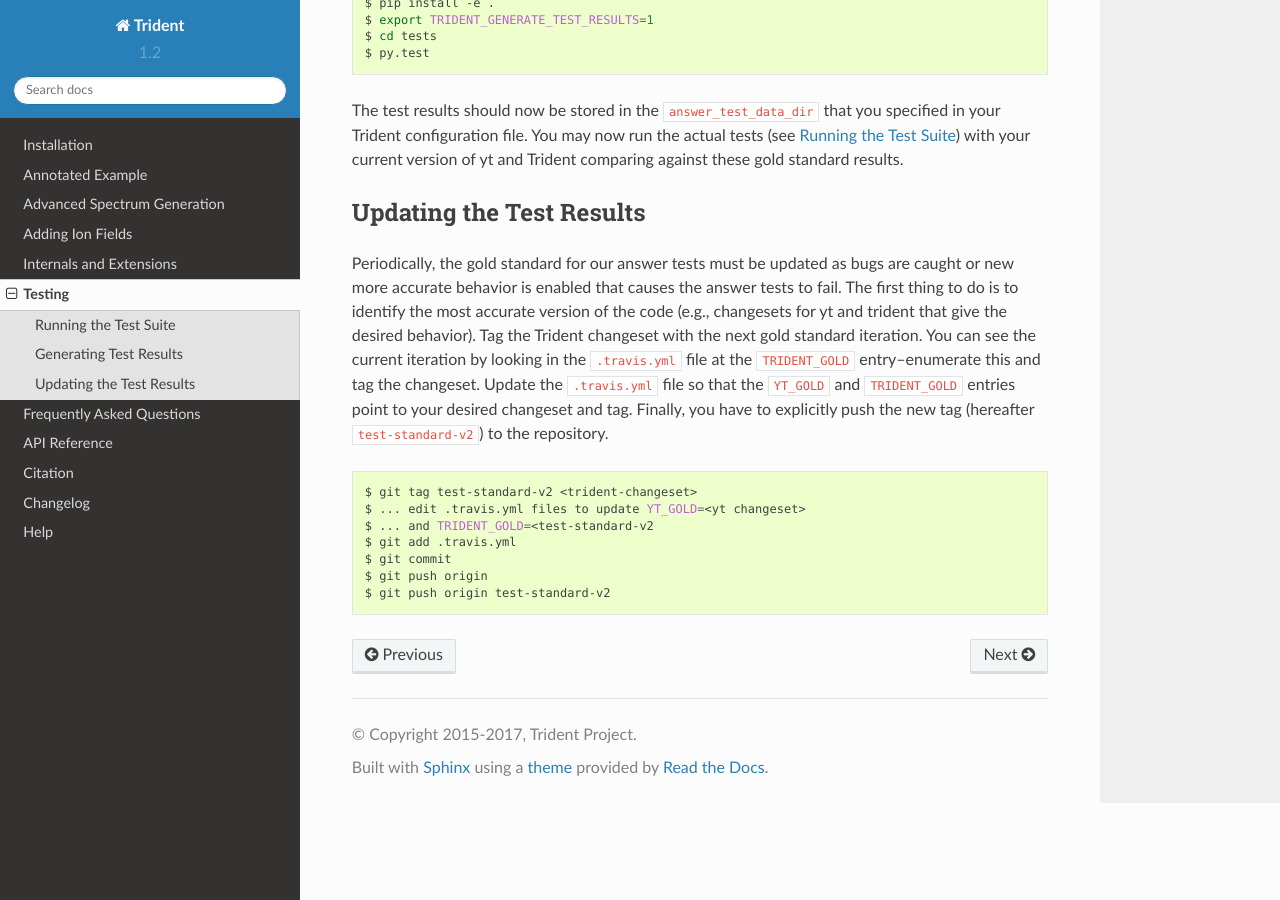
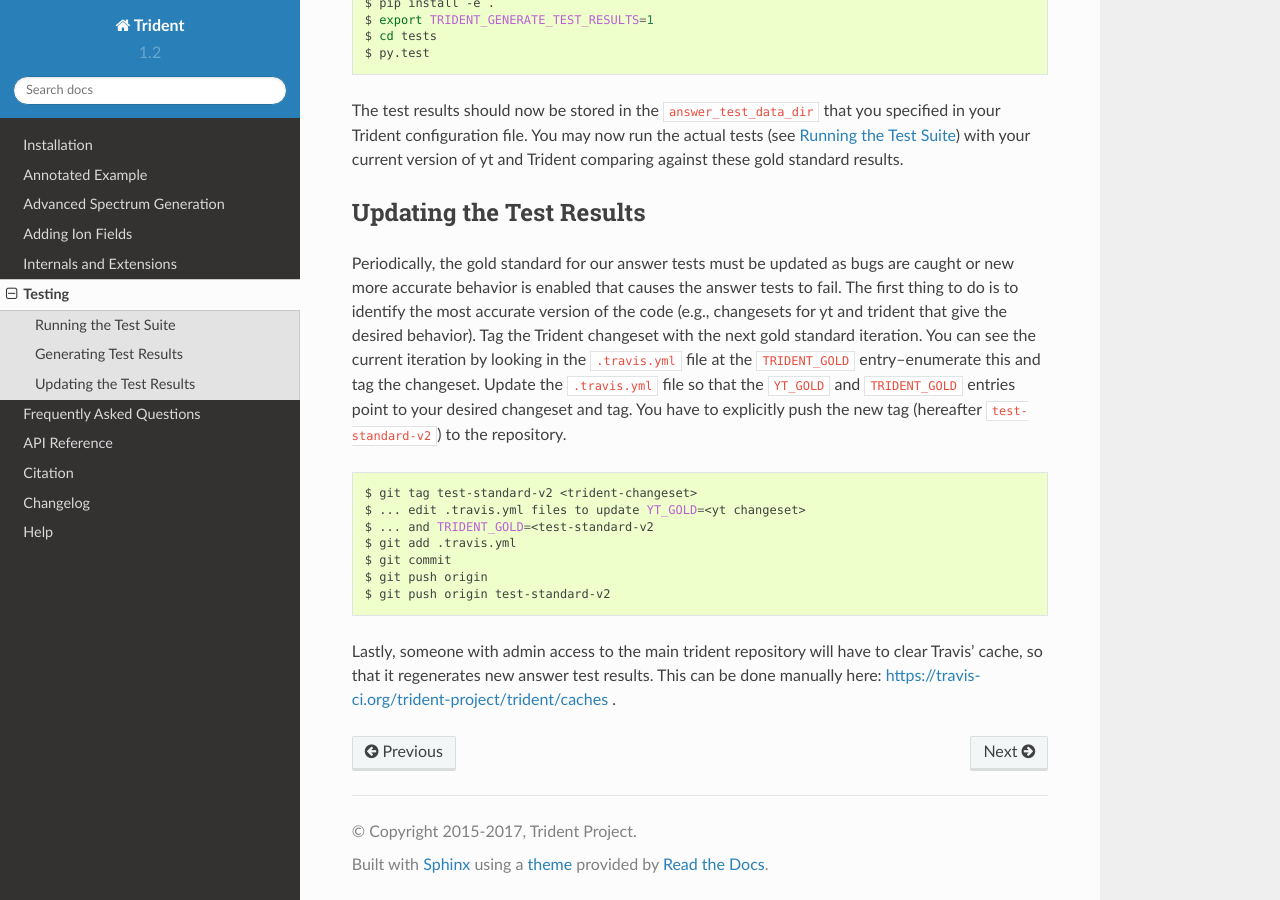
Before and after one commit to trident-project/trident, a Sphinx documentation site: the page built from doc/source/testing.rst, in a window 1280 px wide and 900 px high, scrolled down 2189 px. Built offline with Sphinx 7.4.7 and the Read the Docs theme 2.0.0, drawn with Linux system fonts in a browser that asks for light colours; formulas are drawn with MathJax 3.

Commit message:
Adding note about gold standard test update.

```diff
--- a/doc/source/testing.rst
+++ b/doc/source/testing.rst
@@ -142,8 +142,8 @@ yt and trident that give the desired behavior).  Tag the Trident changeset with
 the next gold standard iteration.  You can see the current iteration by looking
 in the ``.travis.yml`` file at the ``TRIDENT_GOLD`` entry--enumerate this and
 tag the changeset.  Update the ``.travis.yml`` file so that the ``YT_GOLD`` and
-``TRIDENT_GOLD`` entries point to your desired changeset and tag.  Finally,
-you have to explicitly push the new tag (hereafter ``test-standard-v2``) to
+``TRIDENT_GOLD`` entries point to your desired changeset and tag.  You have to
+explicitly push the new tag (hereafter ``test-standard-v2``) to
 the repository.
 
 .. code-block:: bash
@@ -155,3 +155,7 @@ the repository.
    $ git commit
    $ git push origin
    $ git push origin test-standard-v2
+
+Lastly, someone with admin access to the main trident repository will have to
+clear Travis' cache, so that it regenerates new answer test results.  This can
+be done manually here: https://travis-ci.org/trident-project/trident/caches .
```
